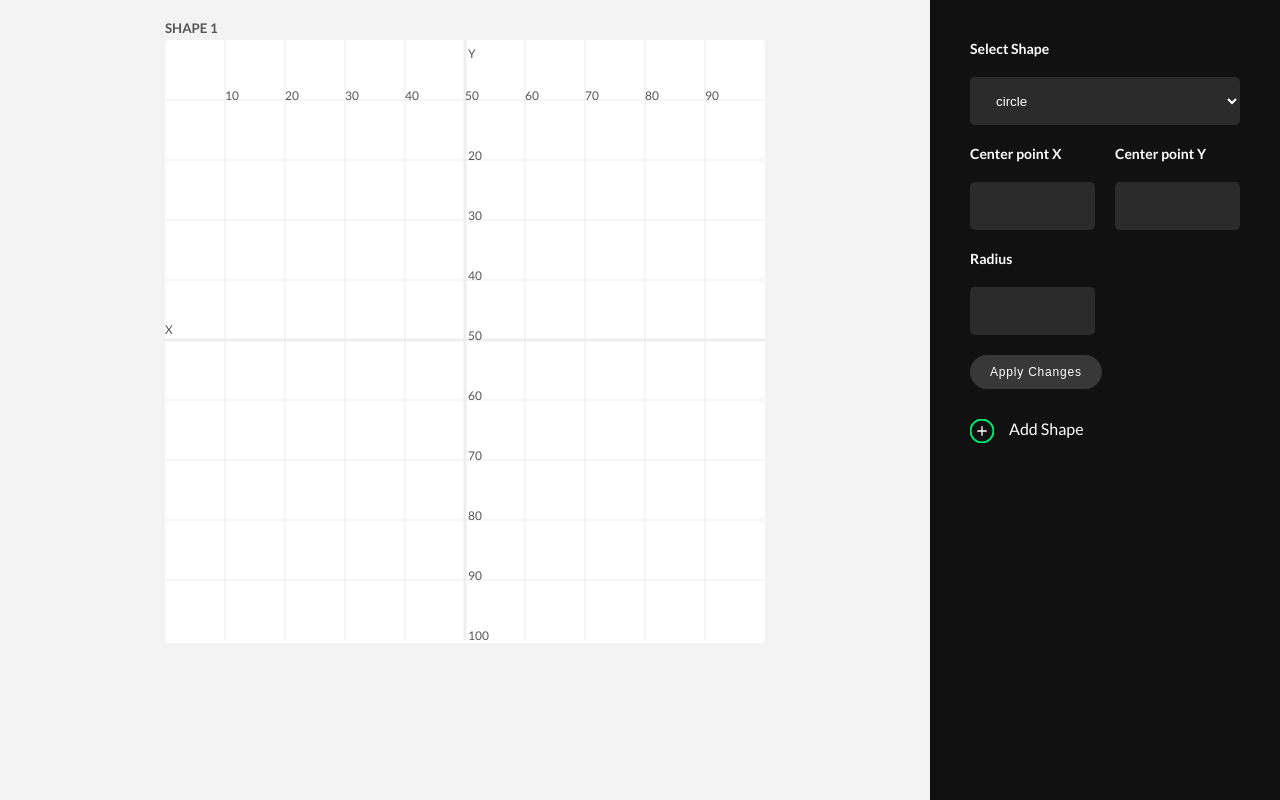
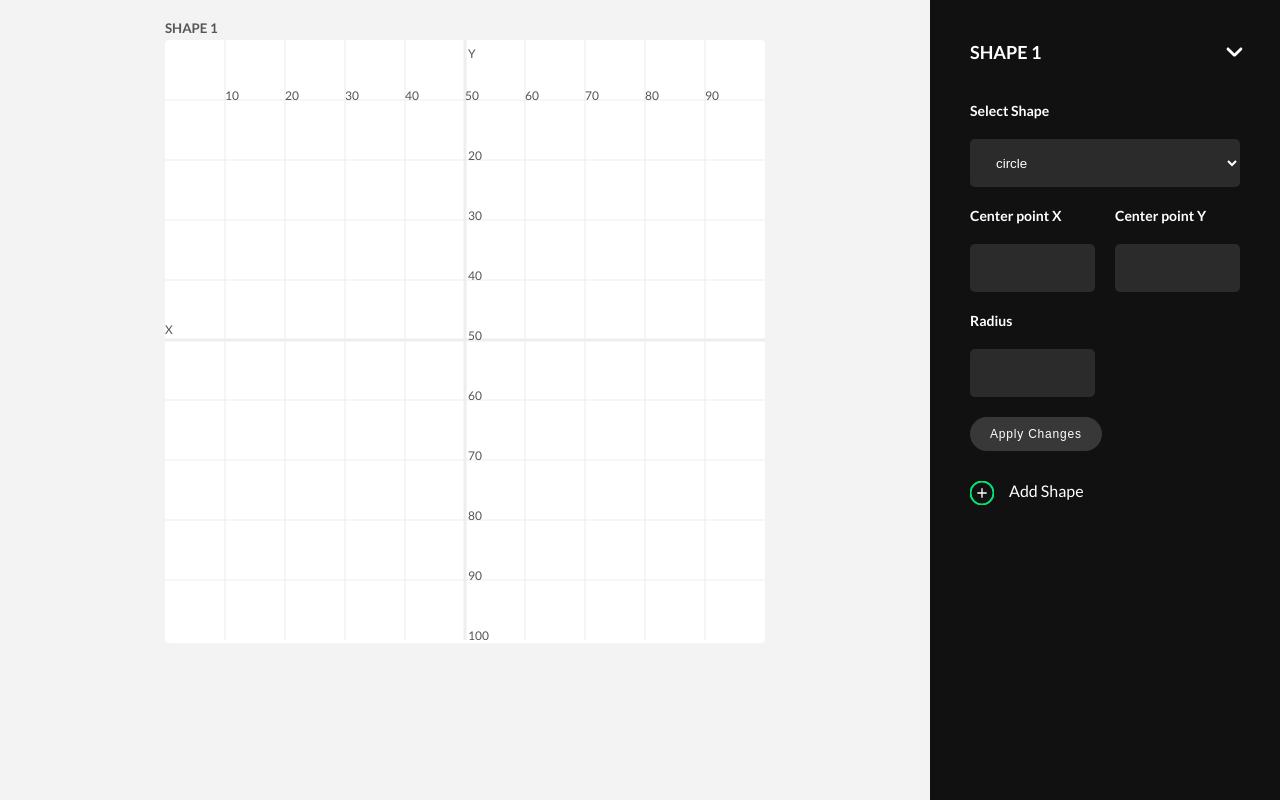
Before and after one commit to victory-oki/svg-shape-builder, an Angular app: page / in a window 1280 px wide. Built offline with nearby package versions, Linux system fonts and the light colour scheme.

Commit message:
implement collapsible form pane

```diff
--- a/src/app/app.module.ts
+++ b/src/app/app.module.ts
@@ -7,13 +7,15 @@ import { ShapeBuilderComponent } from './shape-builder/shape-builder.component';
 import { FormsModule, ReactiveFormsModule } from '@angular/forms';
 import { ControlsComponent } from './controls/controls.component';
 import { ArtboardComponent } from './artboard/artboard.component';
+import { CollapsibleWellComponent } from './collapsible-well/collapsible-well.component';
 
 @NgModule({
   declarations: [
     AppComponent,
     ShapeBuilderComponent,
     ControlsComponent,
-    ArtboardComponent
+    ArtboardComponent,
+    CollapsibleWellComponent
   ],
   imports: [
     BrowserModule,
--- a/src/app/artboard/artboard.component.html
+++ b/src/app/artboard/artboard.component.html
@@ -1,5 +1,5 @@
 <div class="artboard">
-    <h5 class="artboard__name">SHAPE 1</h5>
+    <h5 class="artboard__name">SHAPE {{title}}</h5>
     <svg viewBox="0 0 100 100" height="100%" width="100%">
 
         <g class="vertical-axis">
@@ -50,8 +50,8 @@
             <text x="0" y="49" font-size="2">X</text>
             <text x="50.5" y="3" font-size="2">Y</text>
         </g>
-        <g class="points">
-            <circle class="point" [attr.cx]="point.x" [attr.cy]="point.y" r="1.5" *ngFor = "let point of shapePoints$ | async"></circle>
+        <g class="points" >
+            <circle class="point" [attr.cx]="point.x" [attr.cy]="point.y" r="1.5" *ngFor = "let point of shapePoints$ | async" (click)="selectPoint(point)"></circle>
         </g>
         <g id="canvas" #canvas></g>
         <!-- <circle class="circle" cx="50" cy="50" r="20" class="path"></circle>
--- a/src/app/artboard/artboard.component.ts
+++ b/src/app/artboard/artboard.component.ts
@@ -9,6 +9,7 @@ import { Ipoints } from '../shape-builder/shape-builder.component';
 })
 export class ArtboardComponent implements OnInit {
   @ViewChild('canvas') canvas: ElementRef<SVGGElement>;
+  @Input() title
   @Input() shapePoints$:BehaviorSubject<Ipoints[]>
   @Input() shape$:BehaviorSubject<any>
   @Input() currentShape$:BehaviorSubject<string>
@@ -24,5 +25,7 @@ export class ArtboardComponent implements OnInit {
       }
     )
   }
-
+  selectPoint(point){
+    console.log(point)
+  }
 }
--- /dev/null
+++ b/src/app/collapsible-well/collapsible-well.component.html
@@ -0,0 +1,15 @@
+<div class="well">
+    <header class="well__header">
+        <h4 class="well__title">SHAPE {{title}}</h4>
+        <div class="well__icon" [class.show] = "isVisible" (click) = "toggleVisibility()">
+            <svg width="20" height="34" viewBox="0 0 10 14" fill="none" xmlns="http://www.w3.org/2000/svg">
+                <path
+                  d="M0.496428 1.04156C0.222138 1.31585 0.221896 1.76049 0.495886 2.03508L3.15663 4.70163C3.19558 4.74067 3.19558 4.80387 3.15663 4.8429L0.495887 7.50945C0.221896 7.78404 0.222138 8.22868 0.496428 8.50297C0.770931 8.77747 1.21599 8.77747 1.49049 8.50297L4.51408 5.47937C4.90461 5.08885 4.90461 4.45568 4.51408 4.06516L1.49049 1.04156C1.21599 0.767062 0.77093 0.767061 0.496428 1.04156Z"
+                  fill="#fff" />
+            </svg>
+        </div>
+    </header>
+    <div class="well__content" *ngIf = "isVisible">
+        <ng-content></ng-content>
+    </div>
+</div>
--- /dev/null
+++ b/src/app/collapsible-well/collapsible-well.component.scss
@@ -0,0 +1,21 @@
+.well{
+    &__header{
+        display: flex;
+        justify-content: space-between;
+        margin-bottom: 2.5rem;
+    }
+    &__title{
+        font-size: 1.8rem;
+        line-height: 2.4rem;
+        color: #fff;
+    }
+    &__icon{
+        cursor: pointer;
+        & svg{
+            transition: all .3s ease-in;
+        }
+        &.show svg{
+            transform: rotate(90deg);
+        }
+    }
+}
--- /dev/null
+++ b/src/app/collapsible-well/collapsible-well.component.ts
@@ -0,0 +1,18 @@
+import { Component, Input, OnInit } from '@angular/core';
+
+@Component({
+  selector: 'collapsible-well',
+  templateUrl: './collapsible-well.component.html',
+  styleUrls: ['./collapsible-well.component.scss']
+})
+export class CollapsibleWellComponent implements OnInit {
+  @Input() title
+  isVisible = true
+  constructor() { }
+
+  ngOnInit(): void {
+  }
+  toggleVisibility(){
+    this.isVisible = !this.isVisible
+  }
+}
--- a/src/app/controls/controls.component.scss
+++ b/src/app/controls/controls.component.scss
@@ -24,6 +24,7 @@
     grid-gap: 2rem;
 }
 .form{
+    margin-bottom: 3rem;
     & >:not(:last-child){
         margin-bottom: 2rem;
     }
--- a/src/app/shape-builder/shape-builder.component.html
+++ b/src/app/shape-builder/shape-builder.component.html
@@ -1,11 +1,13 @@
 <main class="container">
     <section class="canvas">
         <div class="canvas__container">
-            <app-artboard [shapePoints$]="artboard.shapePoints$" [shape$]="artboard.shape$" [currentShape$]="artboard.currentShape$" *ngFor = "let artboard of artboards"></app-artboard>
+            <app-artboard [shapePoints$]="artboard.shapePoints$" [shape$]="artboard.shape$" [currentShape$]="artboard.currentShape$" [title] = "i + 1" *ngFor = "let artboard of artboards; let i = index"></app-artboard>
         </div>
     </section>
     <section class="controls">
-        <app-controls [shapePoints$]="artboard.shapePoints$" [shape$]="artboard.shape$" [currentShape$]="artboard.currentShape$" *ngFor = "let artboard of artboards"></app-controls>
+        <collapsible-well *ngFor = "let artboard of artboards; let i = index" [title] = "i + 1">
+            <app-controls [shapePoints$]="artboard.shapePoints$" [shape$]="artboard.shape$" [currentShape$]="artboard.currentShape$"></app-controls>
+        </collapsible-well>
         <div class="add-btn" (click)="addNewArtBoard()">
             <span class="item__icon">
               <svg
--- a/src/app/shape-builder/shape-builder.component.scss
+++ b/src/app/shape-builder/shape-builder.component.scss
@@ -32,7 +32,6 @@
 
 .add-btn {
     display: flex;
-    margin-top: 3rem;
     cursor: pointer;
     & > :not(:last-child) {
       margin-right: 1.5rem;
--- a/src/app/shape-builder/shape-builder.component.ts
+++ b/src/app/shape-builder/shape-builder.component.ts
@@ -28,6 +28,7 @@ export class ShapeBuilderComponent implements OnInit {
     let artboard = this.createNewArtBoard()
     this.artboards.push(artboard)
   }
+
   createNewArtBoard():IArtboard{
     return {
       shapePoints$: new BehaviorSubject([]),
@@ -36,7 +37,6 @@ export class ShapeBuilderComponent implements OnInit {
     }
   }
 
-
 }
 export interface Ipoints{
   x:number;
```
Also changed, not shown: 1 other file (tests, documents, lock files or other folders).
